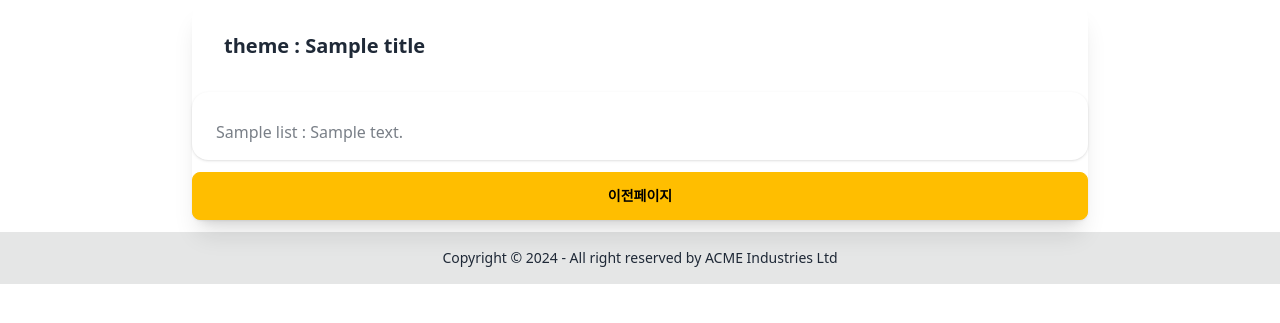
After one commit to kimjchan/create_form, a PHP site: template application/views/page/data_view.php in a window 1280 px wide. The commit adds this page. Shown: the top 323 px of the page. Run offline with PHP 8.4, Linux system fonts and the light colour scheme; the template is opened without the code that fills it: most values are stand-ins (such as "Sample title", 1, 10 or a date in 2020); data that the repository does not hold is empty; some libraries are stand-ins or nearby versions.

Commit message:
add : 누적 데이터 볼 수 있는 페이지

```diff
--- /dev/null
+++ b/application/views/page/data_view.php
@@ -0,0 +1,30 @@
+<div class="flex flex-col items-center">
+  <div class="card max-w-4xl w-full bg-base-100 shadow-xl">
+    <div class="card-body">
+      <h2 class="card-title">theme : <?=$title?></h2>
+    </div>
+    <div class="flex gap-3 flex-col flex-wrap">
+      <?php foreach($list as $key => $row){?>
+        <div class="stats stats-vertical lg:stats-horizontal shadow">
+          <?php foreach($row as $key => $item){?>
+            <div class="stat">
+              <div class="stat-title mt-3"><?=$item['title']?> : <?=$item['text']?></div>
+            </div>
+          <?php }?>
+        </div>
+      <?php }?>
+      <?php if(count($list)==0){?>
+        <div class="hero bg-base-200">
+          <div class="hero-content text-center">
+            <div class="max-w-md">
+              <h1 class="text-5xl font-bold text-red-500">Empty Data</h1>
+              <p class="py-6">Get started by creating a new project.</p>
+              <button class="btn btn-outline btn-error" type="button" onclick="location.href='<?=base_url()?>app/page?idx=<?=$idx?>'">Add</button>
+            </div>
+          </div>
+        </div>
+      <?php } ?>
+      <button onclick="location.href='<?=base_url()?>'" class="btn btn-warning">이전페이지</button>
+    </div>
+  </div>
+</div>
--- a/application/views/page/index.php
+++ b/application/views/page/index.php
@@ -7,6 +7,7 @@
         <th>Title</th>
         <th>Edit</th>
         <th>Preview</th>
+        <th>Data list</th>
       </tr>
     </thead>
     <tbody>
@@ -17,6 +18,7 @@
         <td><?=$row['title']?></td>
         <td><a href="<?=base_url().'App/form?idx='.$row['idx']?>" class="underline text-green-500">edit</a></td>
         <td><a href="<?=base_url().'App/preview?idx='.$row['idx']?>" class="underline text-blue-500">preview</a></td>
+        <td><a href="<?=base_url().'App/data_view?idx='.$row['idx']?>" class="underline text-red-500">data view</a></td>
       </tr>
       <?php } ?>
     </tbody>
--- a/application/views/page/view.php
+++ b/application/views/page/view.php
@@ -15,7 +15,7 @@
               $value_arr = explode(',',$data['value']); ?>
               <div class="form-control w-full">
                 <div class="label">
-                  <input type="hidden" class="title_area" value="<?=$data['title']?>">
+                  <input type="hidden" class="title_area" value="<?=isset($data['title'])?$data['title']:''?>">
                   <span class="label-text"><?=isset($data['title'])? $data['title'] : ''?></span>
                 </div>
                 <div class="flex gap-2">
```
Also changed, not shown: application/controllers/App.php (+25 -0 lines), application/models/FormDataModel.php (+10 -2 lines).
